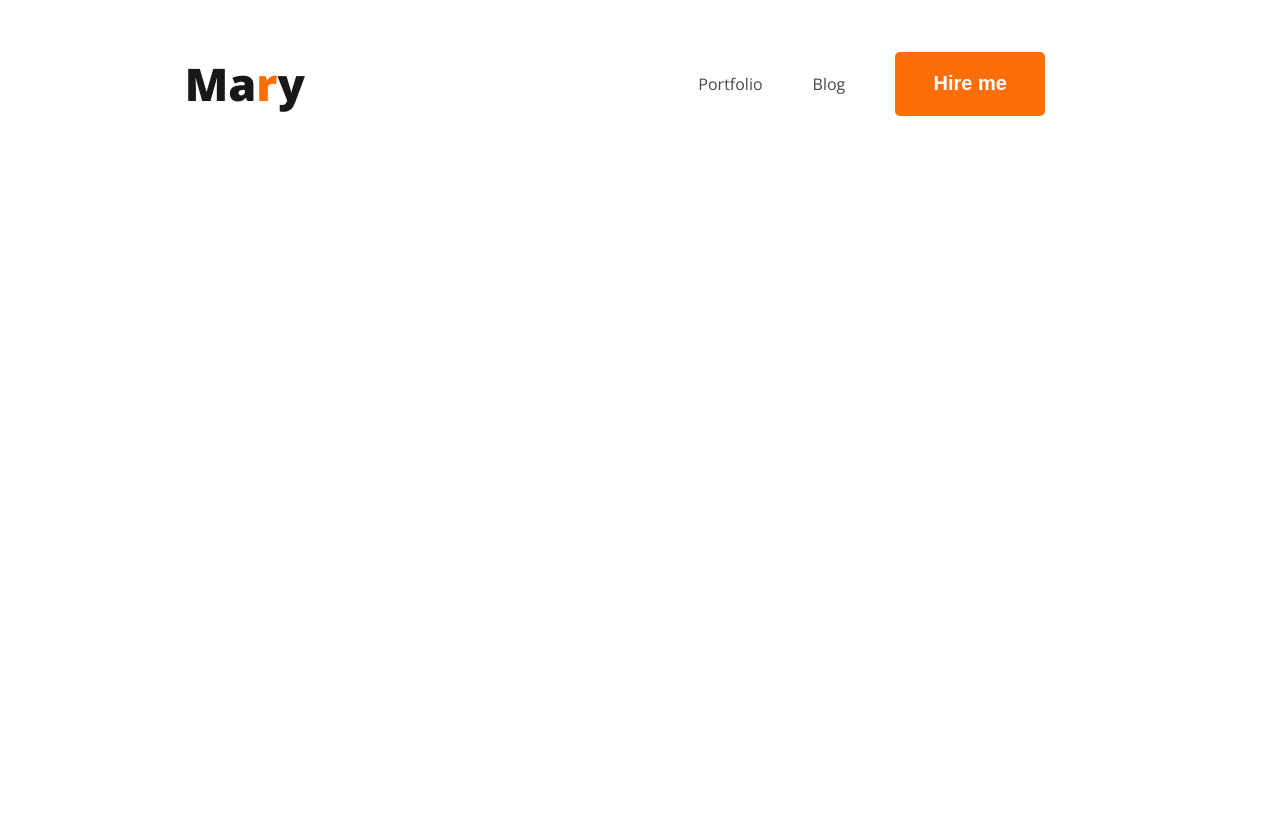
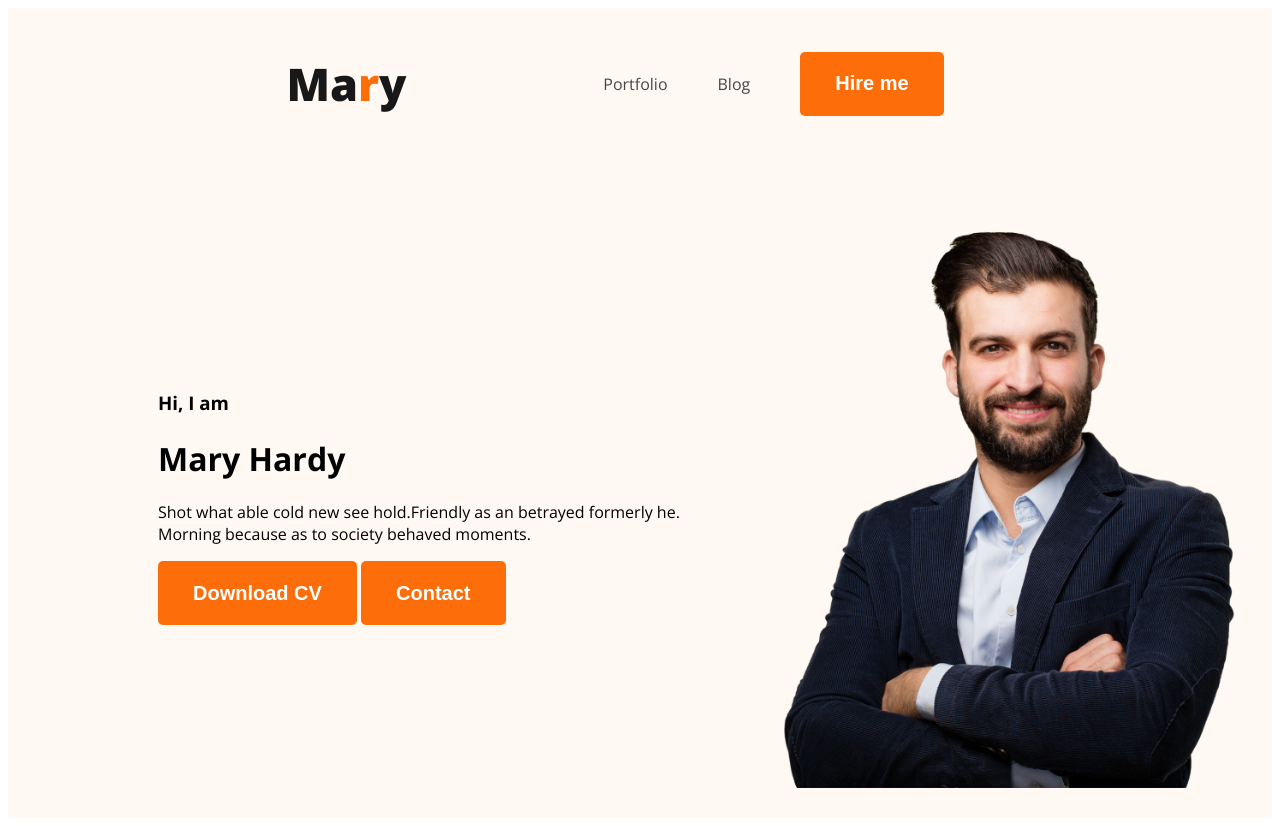
Before and after one commit to amimtiaz/developer-protfolio, a plain HTML site: page index.html in a window 1280 px wide. Before the commit the page ends 800 px from the top, so only its background shows below. Drawn offline with nearby package versions, Linux system fonts and the light colour scheme.

Commit message:
nav and header added

```diff
--- a/index.html
+++ b/index.html
@@ -10,7 +10,7 @@
     <link rel="stylesheet" href="portfolio.css">
 </head>
 <body>
-    <header>
+    <header class="header">
         <nav>
             <h3 class="nav-title">Ma<span class="text-primary">r</span>y</h3>
             <ul>
@@ -19,6 +19,20 @@
                 <li><button class="btn-primary">Hire me</button></li>
             </ul>
         </nav>
+
+        <div class="banner">
+            <div class="banner-content">
+                <h3 class="banner-greeting">Hi, I  am</h3>
+                <h1 class="banner-title">Mary Hardy</h1>
+                <p>Shot what able cold new see hold.Friendly as an betrayed formerly he. Morning because as to society behaved moments.</p>
+                <button class="btn-primary">Download CV</button>
+                <button class="btn-primary">Contact</button>
+            </div>
+
+            <img class="profile-pic" src="images/hardy.png" alt="">
+
+        </div>
+
     </header>
     <main></main>
     <footer></footer>
--- a/portfolio.css
+++ b/portfolio.css
@@ -12,7 +12,7 @@ sans-serif;
 }
 
 .btn-primary{
-    width: 150px;
+
     height: 64px;
     flex-shrink: 0;
     background-color: #FD6E0A;
@@ -35,6 +35,7 @@ nav {
     display: flex;
     justify-content: space-around;
     align-items: center;
+    margin: 0 200px;
 }
 
 .nav-title {
@@ -59,3 +60,19 @@ nav a {
     text-decoration: none;
     color: #474747;
 }
+
+/* header related style */
+
+.header{
+    background: #FFF8F3;
+}
+
+.banner {
+   padding: 50px 30px 30px 150px;
+   display: flex;
+   align-items: center;
+}
+
+.banner .profile-pic{
+    width: 500px;
+}
```
Also changed, not shown: images/developer.png (added), images/hardy.png (added), images/header_bg.png (added), images/icons/facebook.png (added), images/icons/insta.png (added), images/icons/js.png (added), images/icons/mongo.png (added), images/icons/nodejs.png (added), images/icons/react.png (added), images/icons/twitter.png (added).
